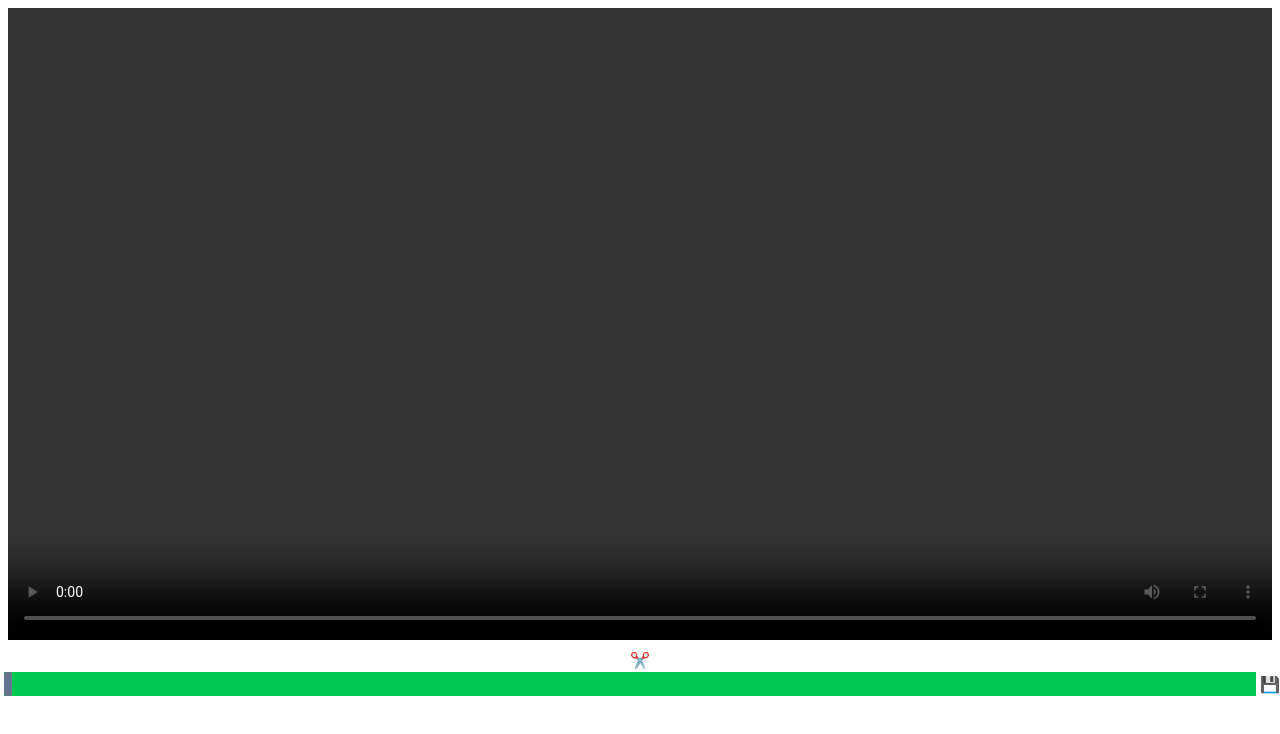
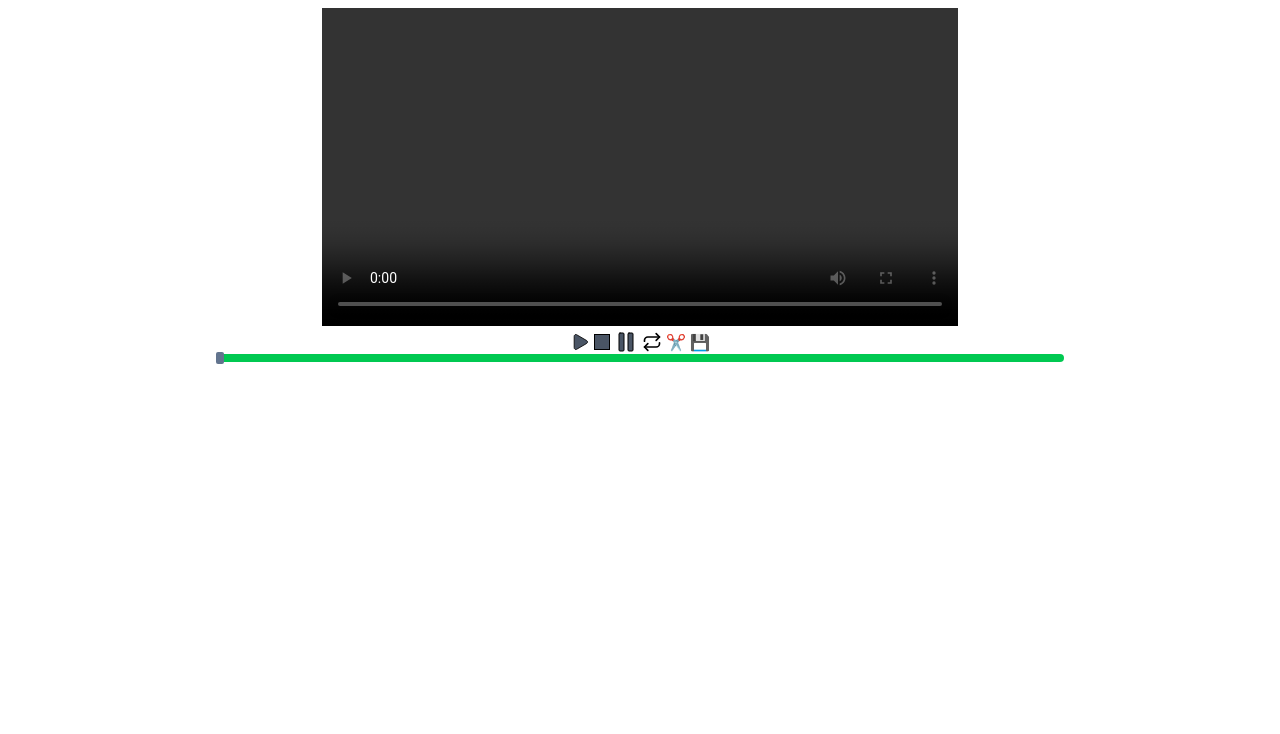
Before and after one commit to justin-m-lacy/vidsplit, a Vue app: page / in a window 1280 px wide. Shown: the top 734 px of the page. Built offline with nearby package versions, Linux system fonts and the light colour scheme.

Commit message:
control bars

```diff
--- a/package.json
+++ b/package.json
@@ -10,7 +10,7 @@
     "build": "vite build"
   },
   "keywords": [],
-  "author": "",
+  "author": "justin lacy",
   "dependencies": {
     "@tailwindcss/vite": "^4.1.7",
     "@vueuse/core": "^10.7.1",
--- a/src/view/components/MediaControls.vue
+++ b/src/view/components/MediaControls.vue
@@ -1,36 +1,56 @@
 <script setup lang="ts">
+import { Pause, Play, Repeat } from 'lucide-vue-next';
+
 const props = defineProps<{
-	media: HTMLMediaElement
+	media?: HTMLMediaElement
 }>();
 
 const isPlaying = computed(() => {
 	const media = props.media;
-	return !media.paused && media.readyState > 1 && !media.ended;
+	return media != null && !media.paused && media.readyState > 1 && !media.ended;
 });
 
 const MediaType = HTMLMediaElement;
 const doPlay = () => {
-	props.media.play();
+	props.media?.play();
 }
 const doStop = () => {
-	props.media.pause();
-	props.media.currentTime = 0;
+	if (props.media) {
+		props.media.pause();
+		props.media.currentTime = 0;
+	}
 }
 const doPause = () => {
-	props.media.pause();
+	props.media?.pause();
 }
 const toggleLoop = () => {
-	props.media.loop = !props.media.loop;
+	if (props.media) {
+		props.media.loop = !props.media.loop;
+	}
 }
 </script>
 <template>
-	<div class="flex">
+	<div class="flex flex-wrap items-center gap-x-1 select-none">
 		<button type="button" @click="doPlay"
-				:disabled="isPlaying || media.readyState < MediaType.HAVE_CURRENT_DATA">⏵</button>
-		<button type="button" @click="doStop"
-				:disabled="!isPlaying">⏹</button>
+				:disabled="isPlaying || !media || media.readyState < MediaType.HAVE_CURRENT_DATA">
+			<Play class="fill-gray-600 stroke-1 w-5" />
+		</button>
+		<button type="button"
+				class="bg-gray-600 w-4 h-4 border-1 border-black"
+				@click="doStop"
+				:disabled="!isPlaying">
+			&nbsp;
+		</button>
 		<button type="button" @click="doPause"
-				:disabled="!isPlaying">⏸</button>
-		<button type="button" @click="toggleLoop">🔁</button>
+				:disabled="!isPlaying">
+			<Pause class="fill-gray-600 stroke-1"></Pause>
+		</button>
+		<button type="button" @click="toggleLoop"
+				:class="{
+					'outline-2': media?.loop == true
+				}">
+			<Repeat class=" stroke-2 w-5" />
+		</button>
+		<slot></slot>
 	</div>
 </template>
--- a/src/view/components/ScrubBar.vue
+++ b/src/view/components/ScrubBar.vue
@@ -4,21 +4,21 @@ import { useScrubBar } from '@/view/composables/scrub-bar';
 import Scrub from '../components/Scrub.vue';
 
 const props = defineProps<{
-	media: HTMLMediaElement|undefined
+	media: HTMLMediaElement | undefined
 }>();
 
 const scrubRef = shallowRef<HTMLElement>();
 const barRef = shallowRef<HTMLElement>();
-const {percent} = useScrubBar(()=>props.media, scrubRef, barRef);
+const { percent } = useScrubBar(() => props.media, scrubRef, barRef);
 
 function getClickPct(e: MouseEvent) {
 	const rect = (e.target as HTMLDivElement).getBoundingClientRect();
 	return (e.clientX - rect.left) / rect.width;
 }
 
-function onClick(e: MouseEvent) {
+function onBarClick(e: MouseEvent) {
 
-	if ( mediaReady(props.media)) {
+	if (mediaReady(props.media)) {
 
 		const pct = getClickPct(e);
 		props.media.currentTime = (pct * props.media.duration);
@@ -30,11 +30,11 @@ function onClick(e: MouseEvent) {
 
 </script>
 <template>
-	<div ref="barRef" class="w-full min-h-3 p-0 relative bg-green-500" @click="onClick">
+	<div ref="barRef" class="w-full min-h-2 p-0 relative bg-green-500"
+		 @click="onBarClick">
 
-		<Scrub ref="scrubRef" class="absolute bg-slate-500 rounded-xs"
-			:style="{left:`${percent}%`}"
-		/>
+		<Scrub ref="scrubRef" class="absolute h-3 min-h-3 bg-slate-500 rounded-xs"
+			   :style="{ left: `${percent}%` }" />
 
 	</div>
 </template>
--- a/src/view/components/ToolsBar.vue
+++ b/src/view/components/ToolsBar.vue
@@ -1,25 +1,30 @@
 <script setup lang="ts">
-import { TMediaInfo } from '@/model/media';
 import { useEditTool } from '@/store/edit-tool';
 import { SliceTool } from '@/tools/slice';
 
 const props = defineProps<{
-	media?: TMediaInfo
+	media?: HTMLMediaElement
 }>();
 
-const modes = useEditTool();
+const tools = useEditTool();
 
 function setSliceMode() {
 
 	if (props.media) {
-		modes.beginEdit(SliceTool, props.media);
+		tools.beginEdit(SliceTool, props.media);
 	}
 
 }
 
+function sliceClass() {
+	return {
+		'outline-1': tools.tool?.id === 'slice'
+	}
+}
 </script>
 <template>
-	<button type="button" class=""
+	<button type="button"
+			:class="sliceClass()"
 			@click="setSliceMode">✂</button>
 
 </template>
--- a/src/view/panes/Media.vue
+++ b/src/view/panes/Media.vue
@@ -3,6 +3,7 @@ import { createMediaInfo, TMediaInfo } from '@/model/media';
 import { useEditTool } from '@/store/edit-tool';
 import { IsSliceEdit } from '@/tools/slice';
 import SliceScrubBar from '@/view/tools/SliceScrubBar.vue';
+import MediaControls from '../components/MediaControls.vue';
 import ScrubBar from '../components/ScrubBar.vue';
 import ToolsBar from '../components/ToolsBar.vue';
 
@@ -72,24 +73,29 @@ async function onFileSelected(event: Event) {
 
 </script>
 <template>
-	<div class="flex flex-col">
-		<video ref="mediaRef" class="min-w-48 m-2" autoplay controls
+	<div class="flex flex-col items-stretch m-1">
+		<video ref="mediaRef" class="self-center min-w-48 w-1/2 m-1"
+			   autoplay controls="false"
 			   :src="sourceUrl"
 			   @loadedmetadata="onMetadata"
 			   @drop.prevent="fileDrop" @dragover="fileDrag"></video>
-		<ToolsBar :media="mediaInfo" />
-		<div class="flex">
-
-			<SliceScrubBar v-if="IsSliceEdit(editMode.curEdit)"
-						   class="flex grow"
-						   :edit="editMode.curEdit"
-						   :media="mediaRef!" />
-			<ScrubBar v-else-if="mediaRef" class="flex grow mx-1"
-					  :media="mediaRef" />
+		<MediaControls :media="mediaRef" class="justify-center">
+			<ToolsBar :media="mediaRef" />
 			<button type="button" class="btn" id="drop-file"
 					@click.stop.prevent="fileInput?.click()"
 					@drop.prevent="fileDrop" @dragover="fileDrag"
 					name="[Load]">💾</button>
+		</MediaControls>
+		<div class="flex gap-x-0.5 items-center justify-center">
+
+			<SliceScrubBar v-if="IsSliceEdit(editMode.curEdit)"
+						   class="flex items-center grow rounded-md w-4/6 max-w-4/6"
+						   :edit="editMode.curEdit"
+						   :media="mediaRef!" />
+			<ScrubBar v-else-if="mediaRef"
+					  class="flex items-center grow  max-w-4/6 w-4/6 rounded-md"
+					  :media="mediaRef" />
+
 		</div>
 		<input ref="fileInput" type="file" accept="video/*"
 			   class="hidden" @change="onFileSelected">
```
